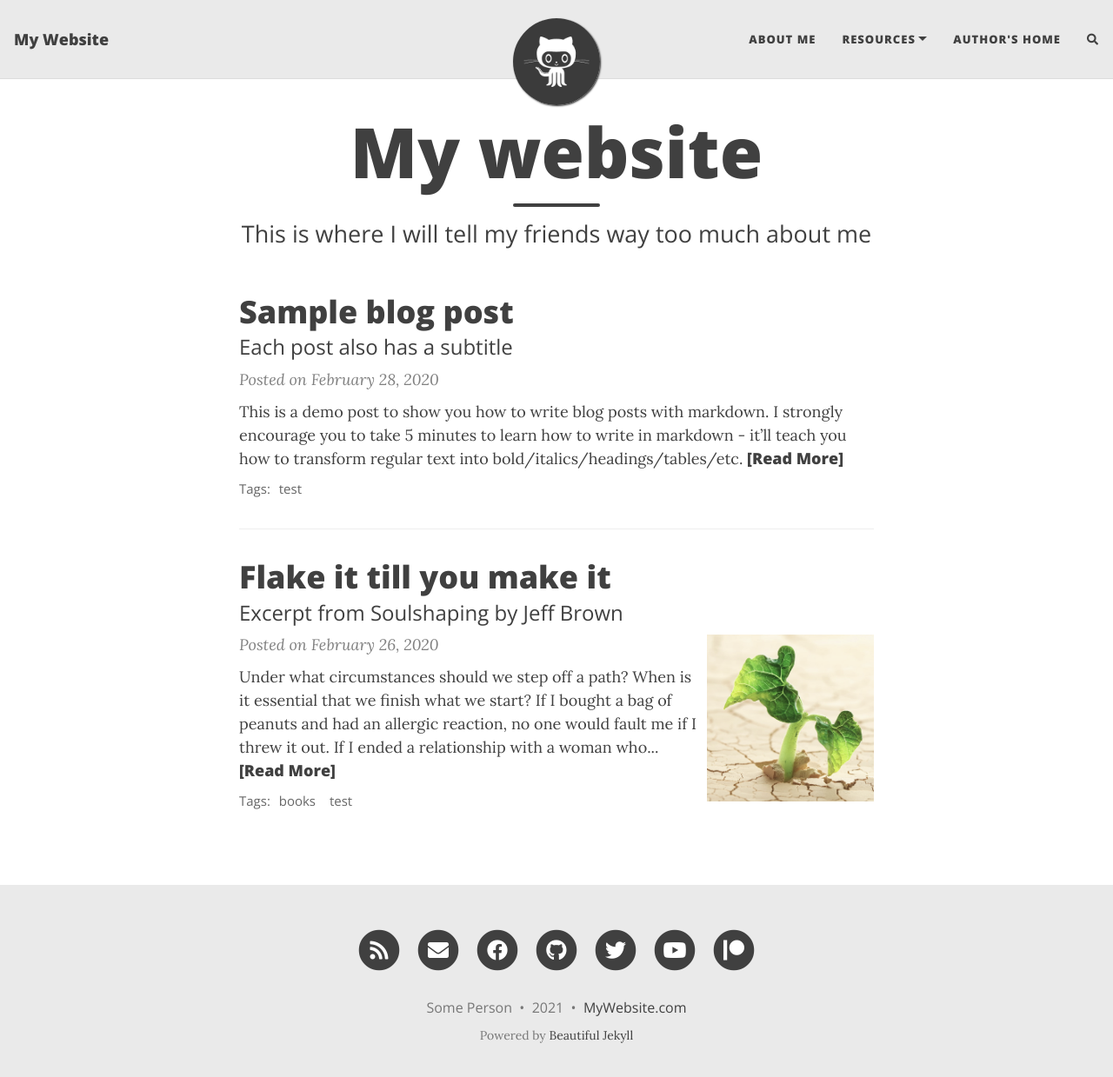
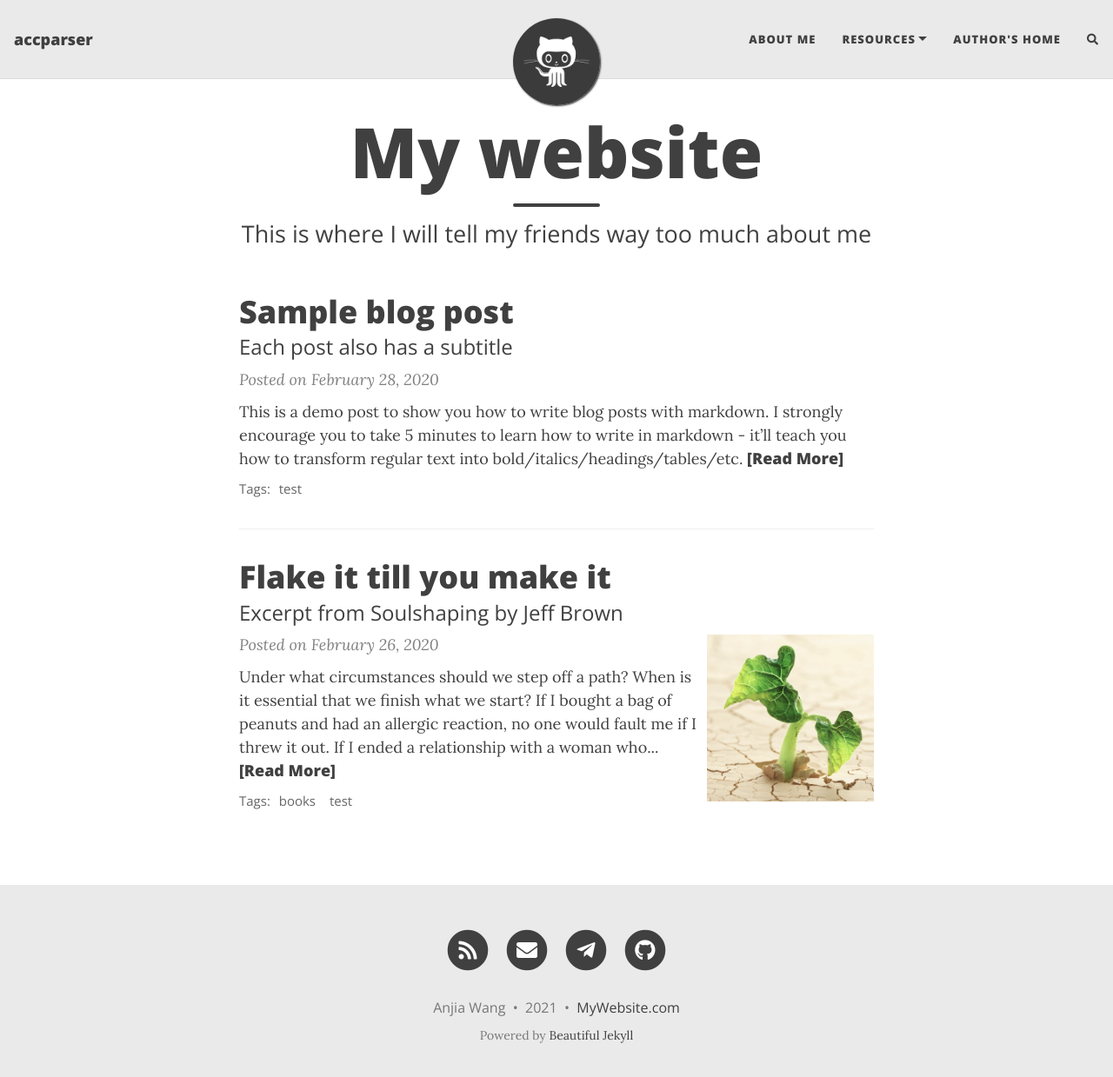
Before and after one commit to passlab/accparser, a Jekyll site: the page built from docs/index.html, in a window 1280 px wide and 1252 px high. Shown: the top 1239 px of the window at 87% size. Built offline with Jekyll 4.4.1, drawn with Linux system fonts in a browser that asks for light colours; nearby versions of some CDN libraries; the list of posts is cut into pages by our own code; comment, search, counter and statistics services are not loaded; some of the changed lines change nothing that is shown.

Commit message:
Update the project website

```diff
--- a/docs/_config.yml
+++ b/docs/_config.yml
@@ -6,10 +6,10 @@
 # --- Required options --- #
 
 # Name of website
-title: My Website
+title: accparser
 
 # Your name to show in the footer
-author: Some Person
+author: Anjia Wang
 
 # --- List of links in the navigation bar --- #
 
@@ -39,12 +39,11 @@ round-avatar: true
 # Select the social network links that you want to show in the footer.
 # Uncomment the links you want to show and add your information to each one.
 social-network-links:
-  email: "someone@example.com"
-  facebook: deanattali
-  github: daattali
-  twitter: daattali
-  patreon: DeanAttali
-  youtube: c/daattali
+  email: "contact@ouankou.com"
+    #  facebook: deanattali
+  github: ouankou
+    #  twitter: daattali
+    #  youtube: c/daattali
 #  medium: yourname
 #  reddit: yourname
 #  linkedin: daattali
@@ -57,7 +56,7 @@ social-network-links:
 #  steam: deanat78
 #  twitch: yourname
 #  yelp: yourname
-#  telegram: yourname
+  telegram: ouankou
 #  calendly: yourname
 #  mastodon: instance.url/@username
 #  ORCID: your ORCID ID
@@ -221,7 +220,6 @@ defaults:
 # Exclude these files from production site
 exclude:
   - CHANGELOG.md
-  - CNAME
   - Gemfile
   - Gemfile.lock
   - LICENSE
```
Also changed, not shown: .github/workflows/accparser.yml.
